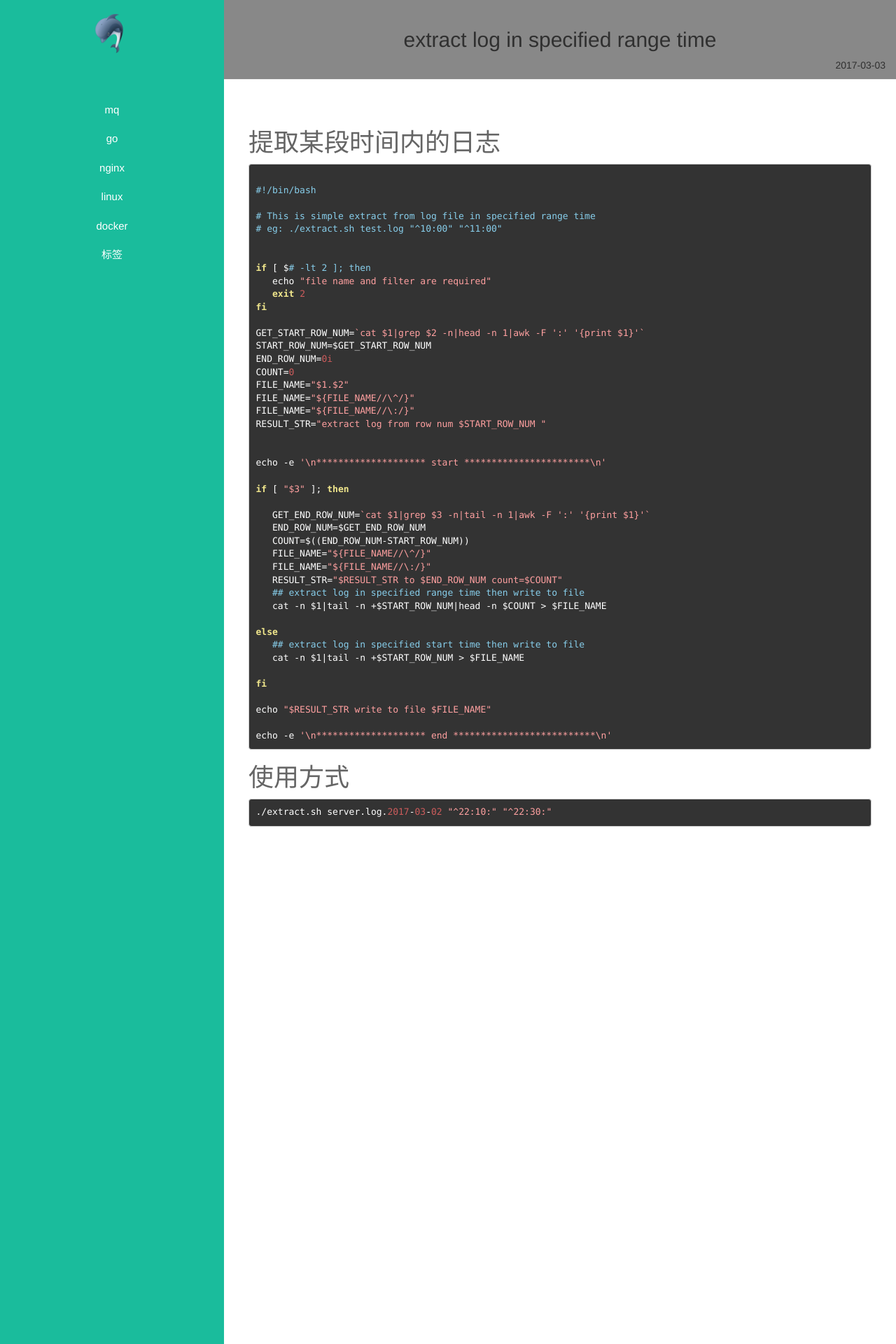
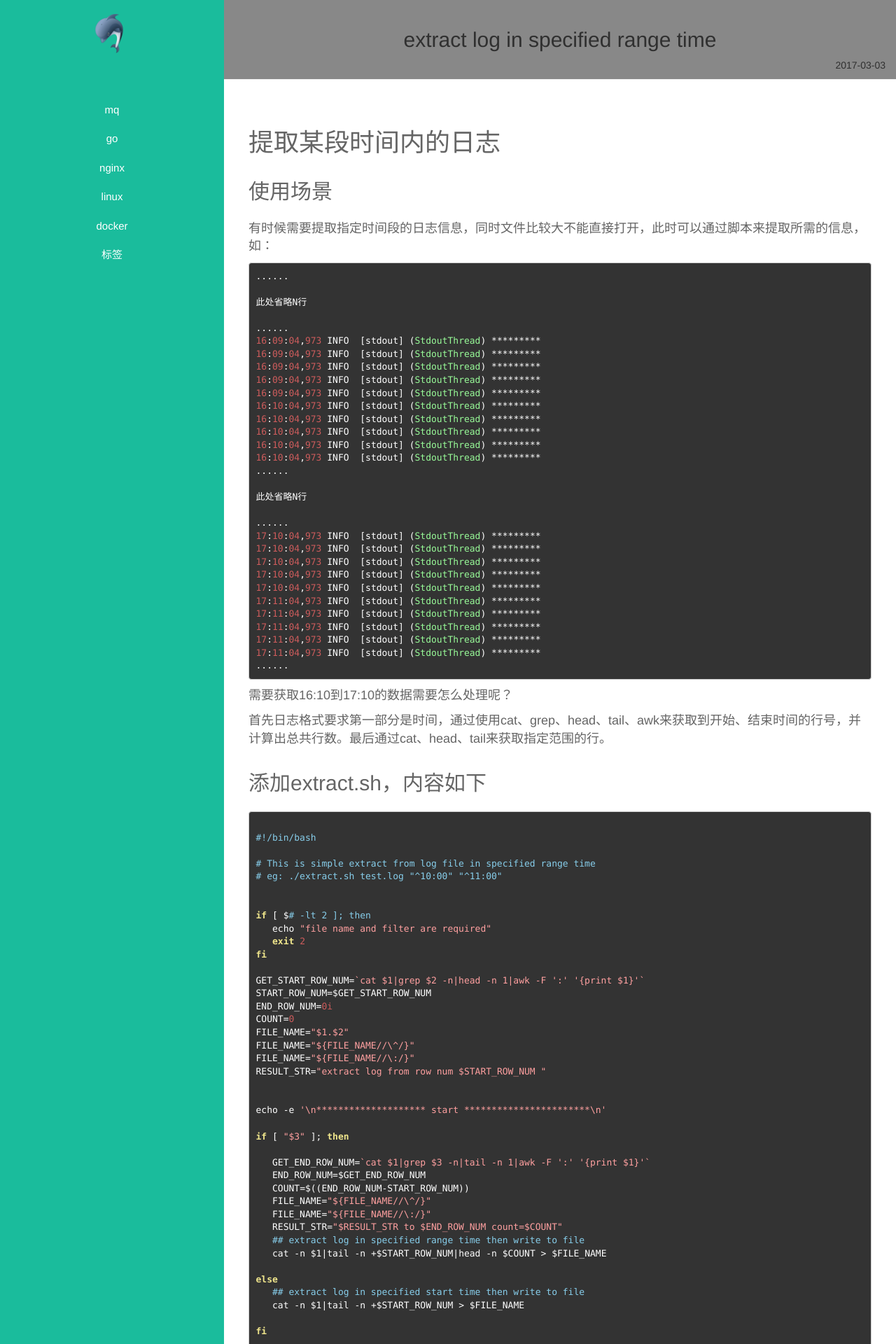
Before and after one commit to wcccode/wcccode.github.io, a Jekyll site: the page built from _posts/linux/2017-03-03-extract-log-by-range-time.md, in a window 1280 px wide. Shown: the top 1920 px of the page at 70% size. Built offline with Jekyll 4.4.1, drawn with Linux system fonts in a browser that asks for light colours; some of the changed text lies outside the part shown.

Commit message:
Update 2017-03-03-extract-log-by-range-time.md

````diff
--- a/_posts/linux/2017-03-03-extract-log-by-range-time.md
+++ b/_posts/linux/2017-03-03-extract-log-by-range-time.md
@@ -6,6 +6,51 @@
 ---
 
 # 提取某段时间内的日志
+
+## 使用场景
+
+有时候需要提取指定时间段的日志信息，同时文件比较大不能直接打开，此时可以通过脚本来提取所需的信息，如：
+
+```
+......
+
+此处省略N行
+
+......
+16:09:04,973 INFO  [stdout] (StdoutThread) *********
+16:09:04,973 INFO  [stdout] (StdoutThread) *********
+16:09:04,973 INFO  [stdout] (StdoutThread) *********
+16:09:04,973 INFO  [stdout] (StdoutThread) *********
+16:09:04,973 INFO  [stdout] (StdoutThread) *********
+16:10:04,973 INFO  [stdout] (StdoutThread) *********
+16:10:04,973 INFO  [stdout] (StdoutThread) *********
+16:10:04,973 INFO  [stdout] (StdoutThread) *********
+16:10:04,973 INFO  [stdout] (StdoutThread) *********
+16:10:04,973 INFO  [stdout] (StdoutThread) *********
+......
+
+此处省略N行
+
+......
+17:10:04,973 INFO  [stdout] (StdoutThread) *********
+17:10:04,973 INFO  [stdout] (StdoutThread) *********
+17:10:04,973 INFO  [stdout] (StdoutThread) *********
+17:10:04,973 INFO  [stdout] (StdoutThread) *********
+17:10:04,973 INFO  [stdout] (StdoutThread) *********
+17:11:04,973 INFO  [stdout] (StdoutThread) *********
+17:11:04,973 INFO  [stdout] (StdoutThread) *********
+17:11:04,973 INFO  [stdout] (StdoutThread) *********
+17:11:04,973 INFO  [stdout] (StdoutThread) *********
+17:11:04,973 INFO  [stdout] (StdoutThread) *********
+......
+
+```
+
+需要获取16:10到17:10的数据需要怎么处理呢？
+
+首先日志格式要求第一部分是时间，通过使用cat、grep、head、tail、awk来获取到开始、结束时间的行号，并计算出总共行数。最后通过cat、head、tail来获取指定范围的行。
+
+## 添加extract.sh，内容如下
 
 ```
 
@@ -55,9 +100,76 @@
 
 ```
 
-# 使用方式
+## 使用方式
 
 ```
-./extract.sh server.log.2017-03-02 "^22:10:" "^22:30:"
+./extract.sh filename start_time [end_time]
+#时间格式支持正则表达式
+```
+
+获取文件中16:10到17:10的数据
+
+-原数据
 
 ```
+[root@snuat2jboss1 mylog]# cat test.log
+......
+此处省略N行
+.....
+16:09:04,973 INFO  [stdout] (StdoutThread) *********
+16:09:04,973 INFO  [stdout] (StdoutThread) *********
+16:09:04,973 INFO  [stdout] (StdoutThread) *********
+16:09:04,973 INFO  [stdout] (StdoutThread) *********
+16:09:04,973 INFO  [stdout] (StdoutThread) *********
+16:10:04,973 INFO  [stdout] (StdoutThread) *********
+16:10:04,973 INFO  [stdout] (StdoutThread) *********
+16:10:04,973 INFO  [stdout] (StdoutThread) *********
+16:10:04,973 INFO  [stdout] (StdoutThread) *********
+16:10:04,973 INFO  [stdout] (StdoutThread) *********
+......
+此处省略N行
+.....
+17:10:04,973 INFO  [stdout] (StdoutThread) *********
+17:10:04,973 INFO  [stdout] (StdoutThread) *********
+17:10:04,973 INFO  [stdout] (StdoutThread) *********
+17:10:04,973 INFO  [stdout] (StdoutThread) *********
+17:10:04,973 INFO  [stdout] (StdoutThread) *********
+17:11:04,973 INFO  [stdout] (StdoutThread) *********
+17:11:04,973 INFO  [stdout] (StdoutThread) *********
+17:11:04,973 INFO  [stdout] (StdoutThread) *********
+17:11:04,973 INFO  [stdout] (StdoutThread) *********
+17:11:04,973 INFO  [stdout] (StdoutThread) *********
+......
+
+```
+
+-执行提取命令
+
+```
+[root@user mylog]# ./extract.sh test.log "^16:10" "^17:10"
+
+******************** start ***********************
+
+extract log from row num 9  to 21 count=12 write to file test.log.1610.1710
+
+******************** end **************************
+```
+
+-结果数据
+
+```
+[root@user mylog]# cat test.log.1610.1710
+     9  16:10:04,973 INFO  [stdout] (StdoutThread) *********
+    10  16:10:04,973 INFO  [stdout] (StdoutThread) *********
+    11  16:10:04,973 INFO  [stdout] (StdoutThread) *********
+    12  16:10:04,973 INFO  [stdout] (StdoutThread) *********
+    13  16:10:04,973 INFO  [stdout] (StdoutThread) *********
+    14  ......
+    15  此处省略N行
+   16 ......
+    17  17:10:04,973 INFO  [stdout] (StdoutThread) *********
+    18  17:10:04,973 INFO  [stdout] (StdoutThread) *********
+    19  17:10:04,973 INFO  [stdout] (StdoutThread) *********
+    20  17:10:04,973 INFO  [stdout] (StdoutThread) *********
+
+```
````
